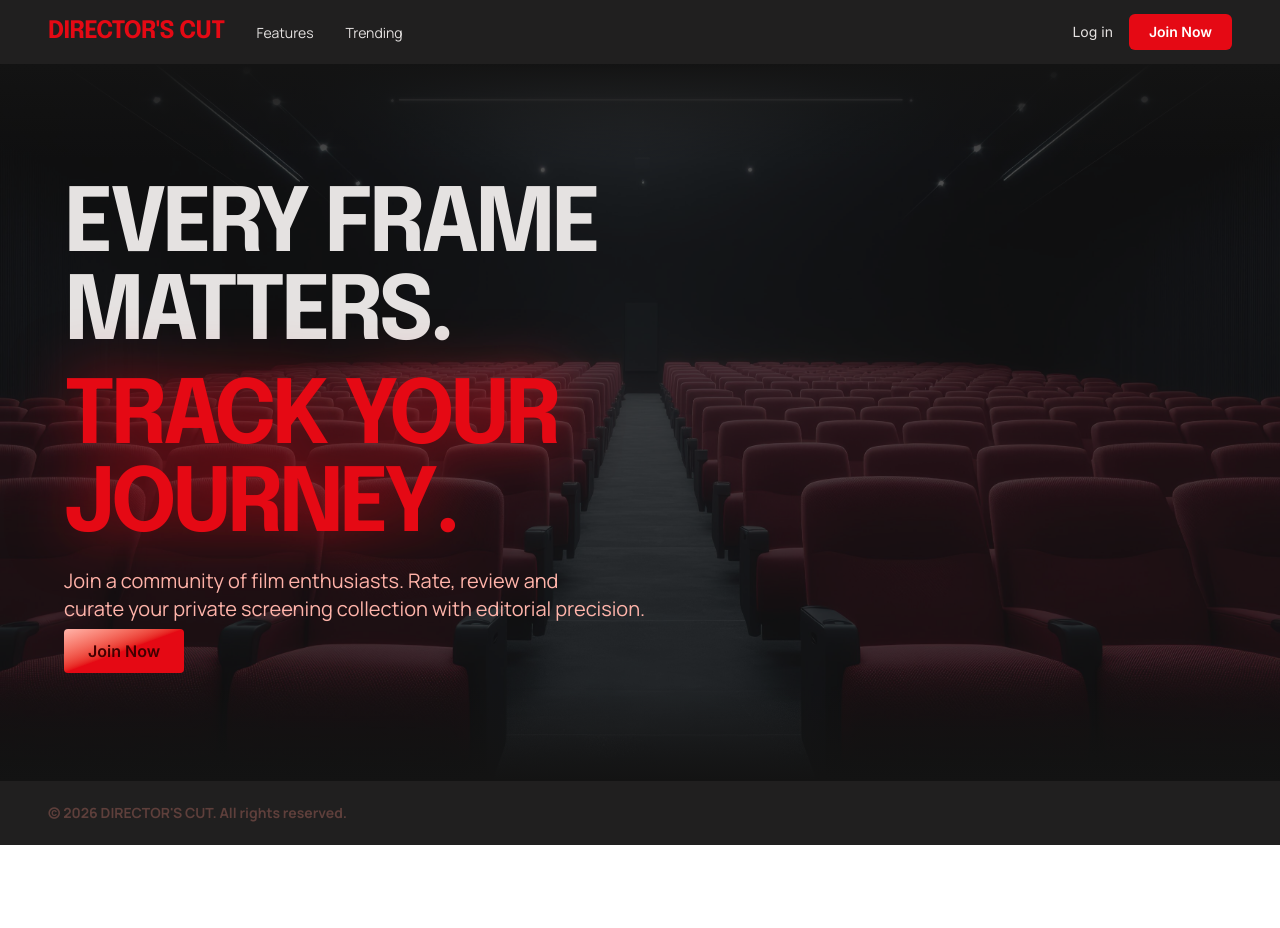
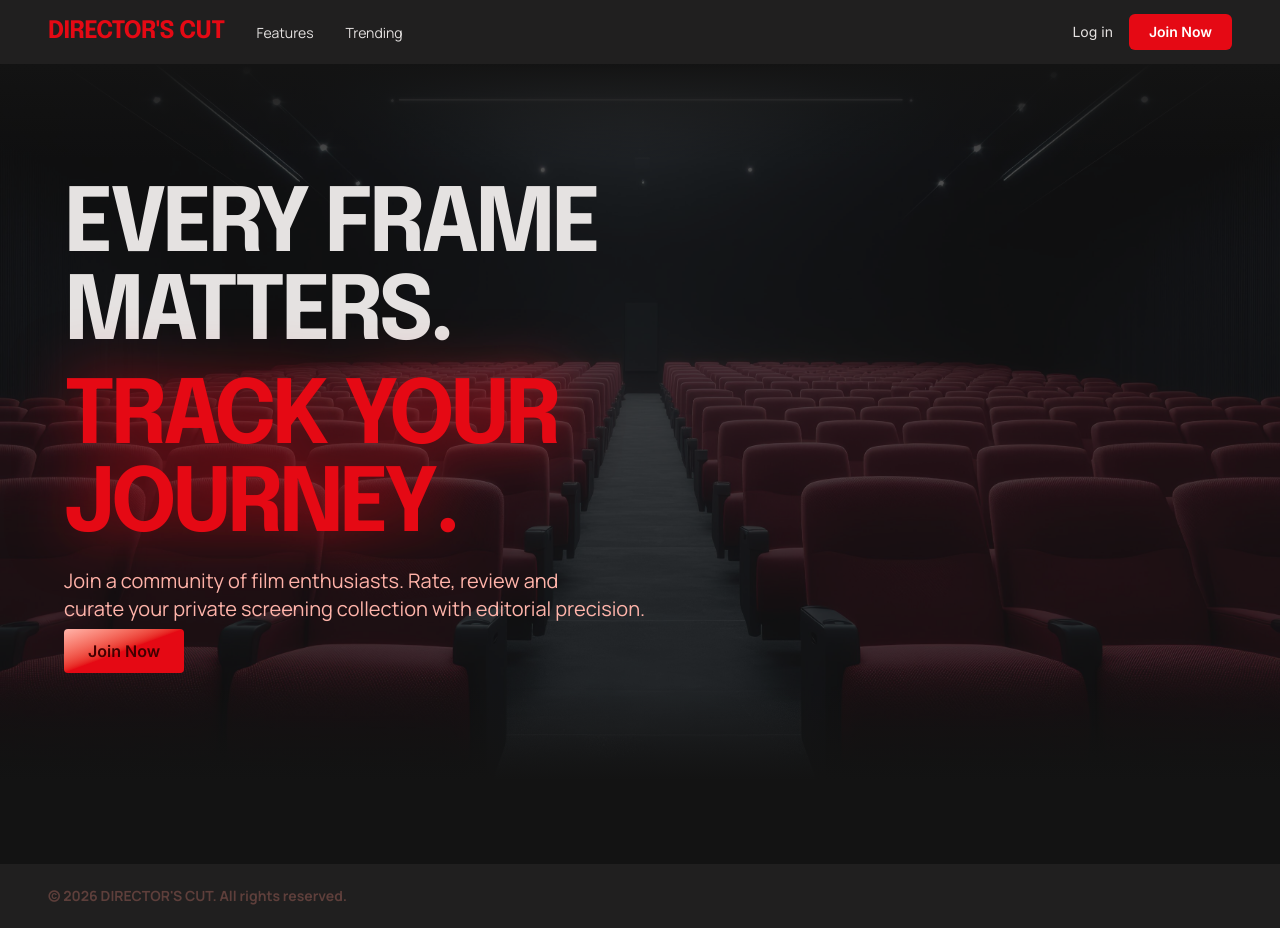
Before and after one commit to futuristaz/directors-cut, a Vue app in the folder client/: page / in a window 1280 px wide. Before the commit the page ends 845 px from the top, so only its background shows below. Built offline with nearby package versions, Linux system fonts and the light colour scheme.

Commit message:
fix: remove the white flash while browsing through pages

```diff
--- a/client/index.html
+++ b/client/index.html
@@ -1,12 +1,12 @@
 <!DOCTYPE html>
-<html lang="">
+<html lang="en" style="background-color: #131313;">
   <head>
     <meta charset="UTF-8">
     <link rel="icon" href="/favicon.ico">
     <meta name="viewport" content="width=device-width, initial-scale=1.0">
     <title>Director's Cut</title>
   </head>
-  <body>
+  <body style="background-color: #131313; margin: 0;">
     <div id="app"></div>
     <script type="module" src="/src/main.ts"></script>
   </body>
--- a/client/src/App.vue
+++ b/client/src/App.vue
@@ -5,6 +5,10 @@ import Footer from './components/shared/Footer.vue';
 
 <template>
   <Navbar />
-  <RouterView />
+  <RouterView v-slot="{ Component }">
+    <Transition name="fade" mode="out-in">
+      <component :is="Component" :key="$route.path" />
+    </Transition>
+  </RouterView>
   <Footer />
 </template>
--- a/client/src/assets/main.css
+++ b/client/src/assets/main.css
@@ -31,3 +31,13 @@
   /* Outline */
   --color-outline-variant: #5E3F3B;
 }
+.fade-enter-active, .fade-leave-active {
+  transition: opacity 0.15s ease;
+}
+.fade-enter-from, .fade-leave-to {
+  opacity: 0;
+}
+
+html, body, #app {
+  background-color: #131313;
+}
--- a/client/src/components/landing/HomeHero.vue
+++ b/client/src/components/landing/HomeHero.vue
@@ -4,7 +4,7 @@ import HighlightCta from '../shared/HighlightCta.vue';
 </script>
 
 <template>
-    <section class="relative max-h-screen overflow-hidden">
+    <section class="relative max-h-screen overflow-hidden bg-surface">
         <img :src="heroBackdrop" alt="Hero backdrop" class="w-full object-cover" />
 
         <!-- dim overlay -->
--- a/client/src/components/signup/SignupHero.vue
+++ b/client/src/components/signup/SignupHero.vue
@@ -3,7 +3,7 @@ import SignupBackdrop from '@/assets/img/signup-backdrop.png'
 </script>
 
 <template>
-    <section class="relative overflow-hidden h-screen shrink-0 w-8/12">
+    <section class="relative overflow-hidden h-screen shrink-0 w-8/12 bg-surface">
         <img :src="SignupBackdrop" alt="Signup backdrop" class="h-full w-full object-cover object-center grayscale opacity-50" />
         <div class="absolute inset-0 flex flex-col items-start justify-end px-16 pb-16">
             <h1 class="font-headline text-6xl font-black text-on-surface tracking-tighter mb-4">
--- a/client/src/views/HomeView.vue
+++ b/client/src/views/HomeView.vue
@@ -3,5 +3,7 @@ import HomeHero from '../components/landing/HomeHero.vue';
 </script>
 
 <template>
-  <HomeHero />
+  <div class="bg-surface min-h-screen">
+    <HomeHero />
+  </div>
 </template>
```
